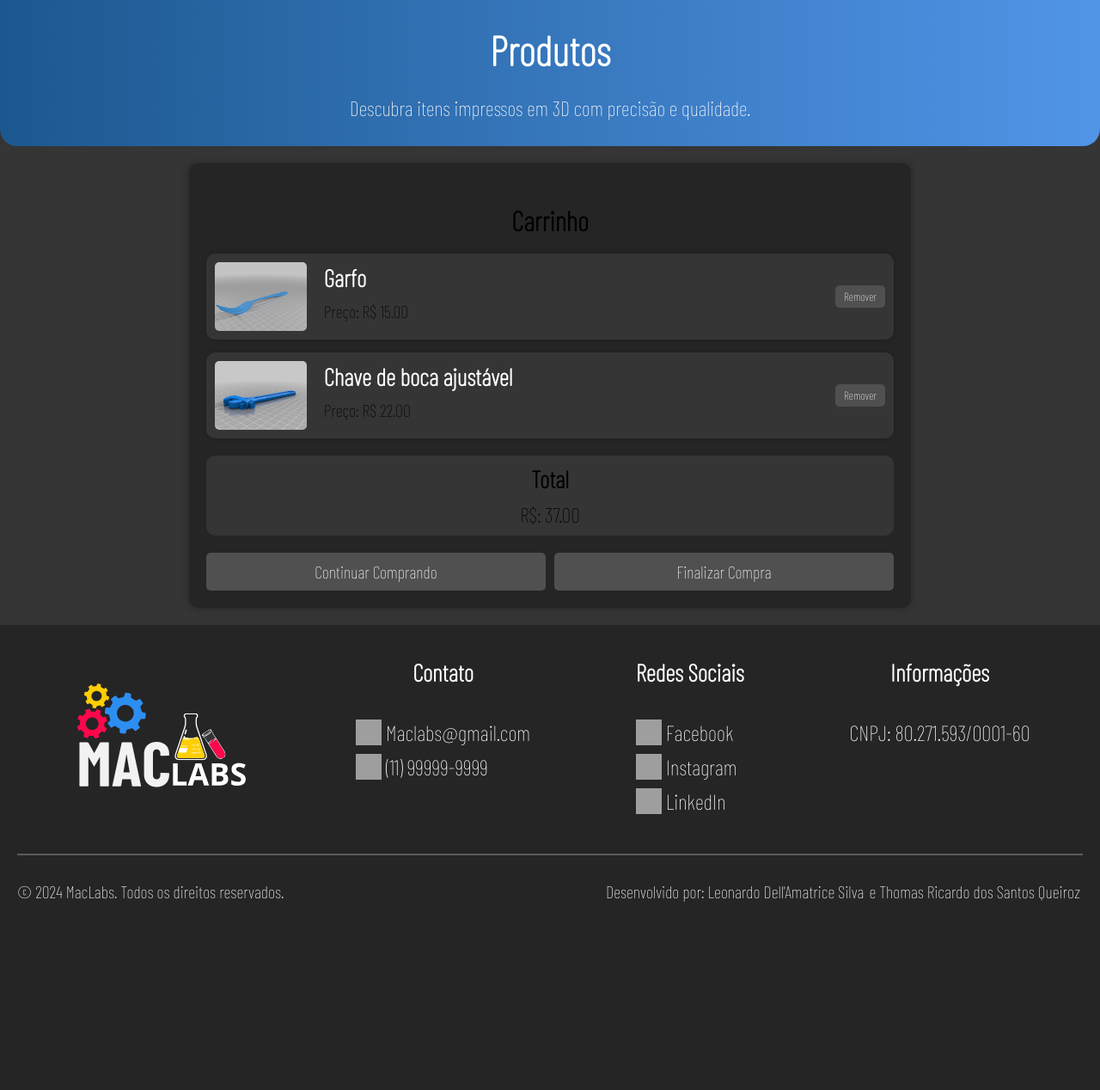
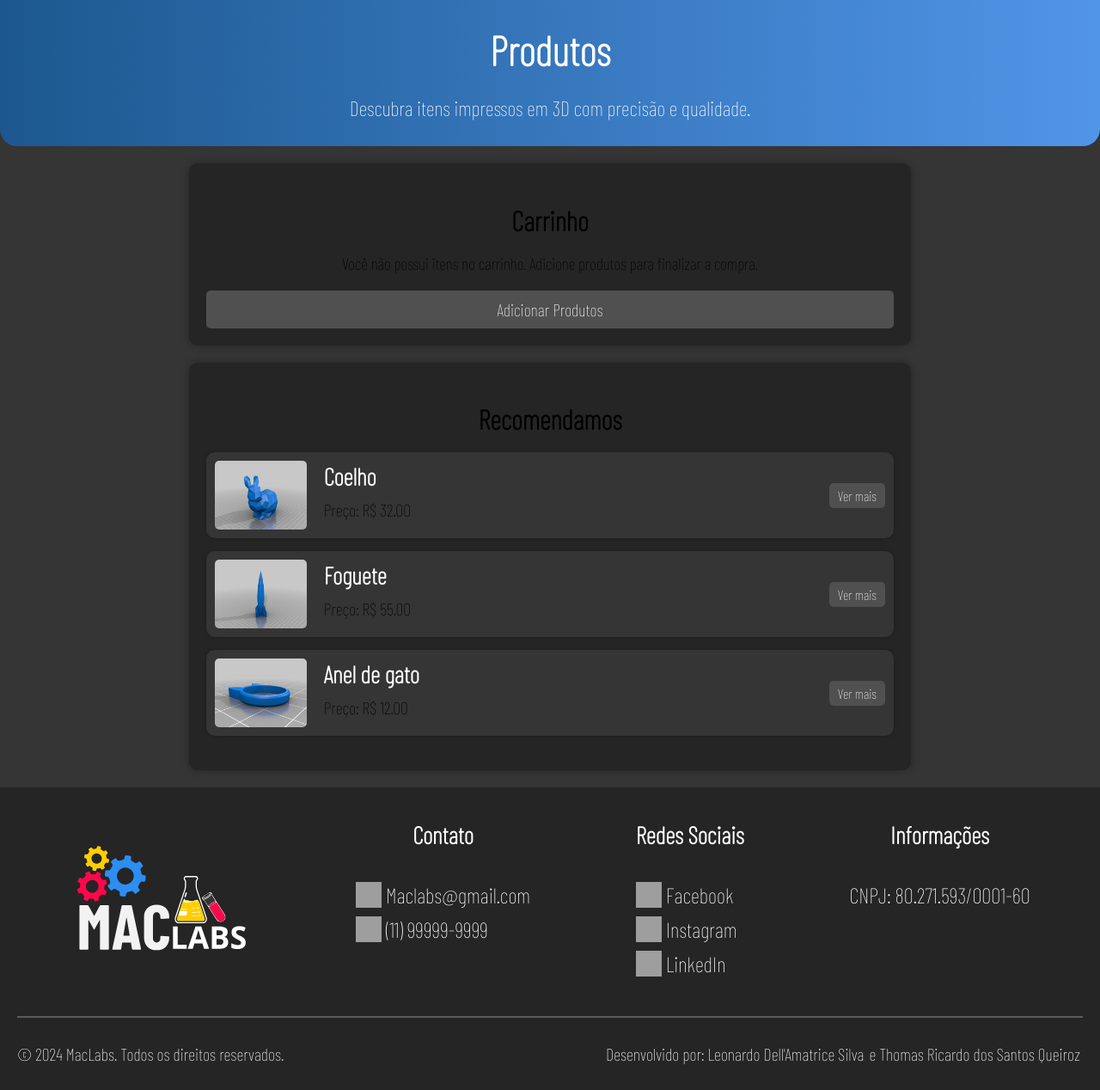
Before and after one commit to LeoDellAmatrice/MacLabs, a Flask app: page /carrinho in a window 1280 px wide. Shown: the part 84-1352 px from the top of the page at 86% size. Before the commit the page ends 1133 px from the top, so only its background shows below. Run offline with Flask 3, Linux system fonts and the light colour scheme; grey boxes are pictures that could not be loaded.

Commit message:
atualização lista recomendação

```diff
--- a/main.py
+++ b/main.py
@@ -56,7 +56,7 @@ lista_produtos = [
         'nome': 'Garfo',
         'imagem': 'img/produtos/garfo.png',
         'preco': '15.00',
-        'favorito': True,
+        'favorito': False,
         'peso': '30g',
         'material': 'PLA',
         'densidade': '10%',
@@ -140,7 +140,7 @@ lista_produtos = [
         'nome': 'Chave de boca ajustável',
         'imagem': 'img/produtos/chave_de_boca_ajustavel.png',
         'preco': '22.00',
-        'favorito': True,
+        'favorito': False,
         'peso': '100g',
         'material': 'ABS',
         'densidade': '25%',
@@ -184,6 +184,42 @@ lista_produtos = [
         'tags': ['utilidades', 'escritório'],
         'descricao': 'Suporte para celular prático e moderno, ideal para mesas de escritório.'
     },
+    {
+        'nome': 'Coelho',
+        'imagem': 'img/produtos/coelho.png',
+        'preco': '32.00',
+        'favorito': False,
+        'peso': '180g',
+        'material': 'PLA',
+        'densidade': '15%',
+        'dimensoes': '12cm x 8cm x 10cm',
+        'estoque': 14,
+        'tags': ['decoração', 'brinquedos']
+    },
+    {
+        'nome': 'Foguete',
+        'imagem': 'img/produtos/foguete.png',
+        'preco': '55.00',
+        'favorito': False,
+        'peso': '400g',
+        'material': 'ABS',
+        'densidade': '25%',
+        'dimensoes': '25cm x 8cm x 8cm',
+        'estoque': 4,
+        'tags': ['brinquedos', 'decoração']
+    },
+    {
+        'nome': 'Anel de gato',
+        'imagem': 'img/produtos/anel_de_gato.png',
+        'preco': '12.00',
+        'favorito': False,
+        'peso': '20g',
+        'material': 'PLA',
+        'densidade': '10%',
+        'dimensoes': '3cm x 3cm x 0.5cm',
+        'estoque': 40,
+        'tags': ['acessórios', 'moda']
+    }
 ]
 
 recomendacoes = [
--- a/templates/carrinho_vazio.html
+++ b/templates/carrinho_vazio.html
@@ -32,7 +32,7 @@ MacLabs Inscrição
                 <h3>{{ recomenda.nome }}</h3>
                 <p>Preço: R$ {{ recomenda.preco }}</p>
             </div>
-            <a href="{{ url_for('produtos') }}" class="comprar">Ver mais</a>
+            <a href="/produtos/{{recomenda.nome}}" class="comprar">Ver mais</a>
         </div>
         {% endfor %}
     </div>
```
